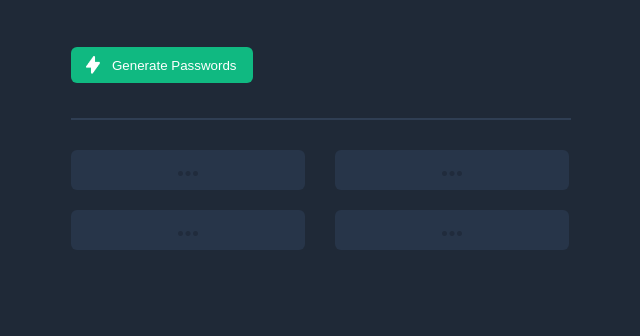
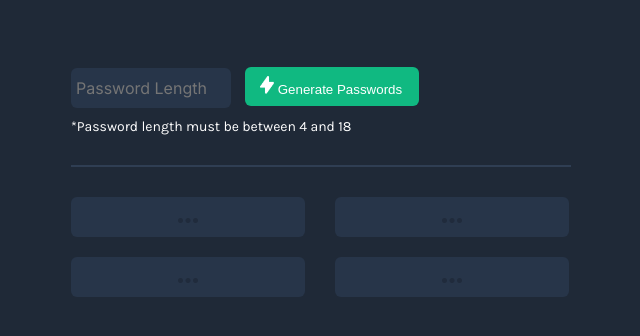
Before and after one commit to Ajricketts/Password-generator, a plain HTML site: page index.html in a window 1280 px wide. Shown: the part 230-566 px from the top of the page, without its empty margins (49-689 px from the left). Drawn offline with Linux system fonts and the light colour scheme.

Commit message:
Added password length input and edge case checking

```diff
--- a/index.css
+++ b/index.css
@@ -31,16 +31,35 @@ h1 {
     margin-top: 10px;
 }
 
-.generate {
-    margin: 50px 0 35px 120px;
-    display: flex;
+.btn {
+    margin: 50px 10px 0px 0px;
     align-items: center;
     padding: 9px 17px 9px 15px;
-    gap: 12px;
     border-radius: 6px;
     background: #10B981;
     border: 0;
     color: white;
+}
+
+.pwd-length {
+    display: inline-block;
+    font-family: "Inter", sans-serif;
+    padding: 10px 5px;
+    background: #273549;
+    margin: 0 10px 0px 120px;
+    width: 150px;
+    border-radius: 6px;
+    color: #55F991;
+    font-size: 16px;
+    white-space: nowrap;
+    border-style: none;
+}
+
+.note {
+    color: white;
+    font-family: "Karla", "Inter", sans-serif;
+    font-size: 14px;
+    margin: 10px 0 30px 120px;
 }
 
 .group1 {
@@ -65,7 +84,6 @@ h1 {
     color: #55F991;
     font-size: 16px;
     white-space: nowrap;
-    /* test comment */
 }
 
 hr {
--- a/index.html
+++ b/index.html
@@ -12,7 +12,9 @@
             <h1 class="title2">random password</h1>
             <p class="desc">Never use an insecure password again</p>
         </div>
-        <button class="generate" onclick="displayPass()"><img src="images/lightning.png" width="14px" height="18px"> Generate Passwords</button>
+        <input type="text" placeholder="Password Length"  class="pwd-length">
+        <button class="btn" onclick="displayPass()"><img src="images/lightning.png" width="14px" height="18px"> Generate Passwords</button>
+        <p class="note">*Password length must be between 4 and 18</p>
         <hr>
         <div class="group1">
             <p class="pass"><img src="images/Icon3dots.png" width="20px" height="5px"></p>
--- a/index.js
+++ b/index.js
@@ -1,10 +1,11 @@
 let asciiString = ""
+let inputBox = document.getElementsByClassName("pwd-length")[0]
 for(let i = 32; i <= 126; i++) {
     asciiString += String.fromCharCode(i);
 }
 
-function generatePass() {
-    let passLength = 15
+function generatePass(passLength) {
+    // let passLength = document.getElementsByClassName("pwd-length")[0].value
     let pwd = ""
     for (let i = 0; i < passLength; i++) {
         pwd += asciiString[Math.floor(Math.random() * asciiString.length)]
@@ -14,7 +15,18 @@ function generatePass() {
 
 function displayPass() {
     for (let i = 0; i < 4; i++) {
-        let passEl = document.getElementsByClassName("pass")[i]
-        passEl.textContent = generatePass()
+        let passEltemp = document.getElementsByClassName("pass")[i]
+        if (inputBox.value != "" && inputBox.value >= 4 && inputBox.value <= 18) {
+            passEltemp.textContent = generatePass(inputBox.value)
+        }
+        else {
+            passEltemp.textContent = generatePass(15)
+        }
     }
 }
+
+inputBox.addEventListener("keydown", (e) => {
+    if (e.key === "Enter") {
+        displayPass()
+    }
+})
```
